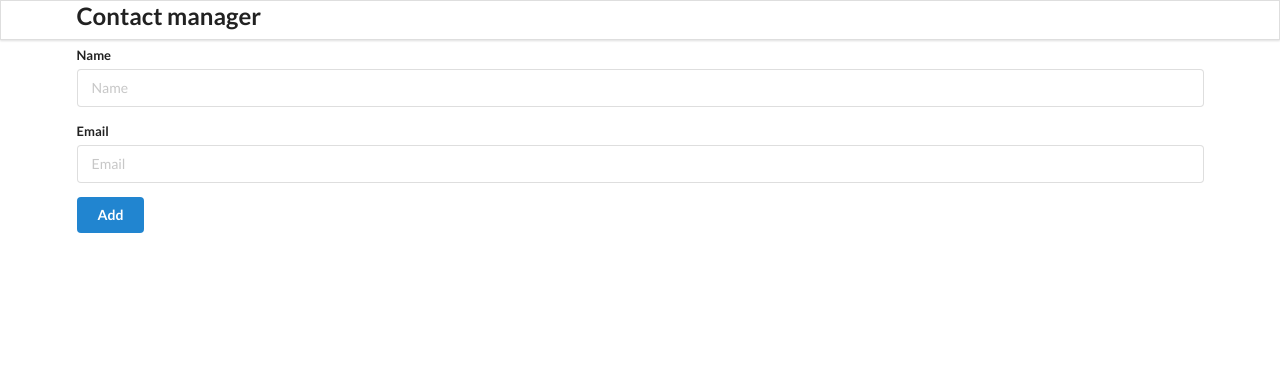
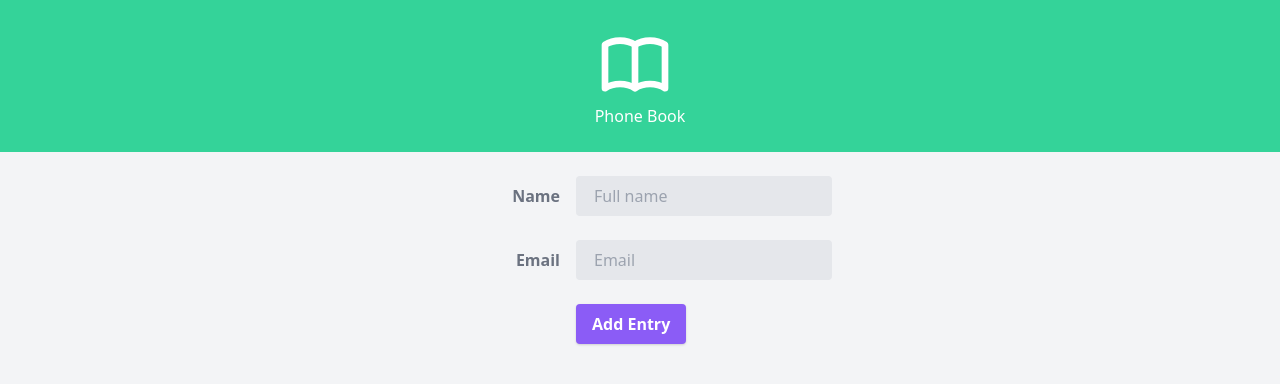
Before and after one commit to voboghure-dev/react-contact-manager, a React (Create React App) app: page / in a window 1280 px wide. Shown: the top 384 px of the page. Built offline with nearby package versions, Linux system fonts and the light colour scheme.

Commit message:
Use TailwindCSS
Signed-off-by: Tapan Kumer Das <voboghure.dev@gmail.com>

```diff
--- /dev/null
+++ b/craco.config.js
@@ -0,0 +1,11 @@
+// craco.config.js
+module.exports = {
+    style: {
+      postcss: {
+        plugins: [
+          require('tailwindcss'),
+          require('autoprefixer'),
+        ],
+      },
+    },
+  }
--- a/public/index.html
+++ b/public/index.html
@@ -9,11 +9,9 @@
     <meta name="viewport" content="width=device-width, initial-scale=1" />
     <meta name="theme-color" content="#000000" />
     <meta name="description" content="Web site created using create-react-app" />
-
-    <link rel="stylesheet" href="https://cdnjs.cloudflare.com/ajax/libs/semantic-ui/2.4.1/semantic.min.css" integrity="sha512-8bHTC73gkZ7rZ7vpqUQThUDhqcNFyYi2xgDgPDHc+GXVGHXq+xPjynxIopALmOPqzo9JZj0k6OqqewdGO3EsrQ==" crossorigin="anonymous" referrerpolicy="no-referrer" />
   </head>
 
-  <body>
+  <body class="bg-gray-100">
     <noscript>You need to enable JavaScript to run this app.</noscript>
 
     <div id="root"></div>
--- a/src/components/AddContact.js
+++ b/src/components/AddContact.js
@@ -18,30 +18,60 @@ class AddContact extends React.Component {
 
   render() {
     return (
-      <div className="ui main">
-        <h2>Add Contact</h2>
-        <form className="ui form" onSubmit={this.add}>
-          <div className="field">
-            <label>Name</label>
+      <div className="flex justify-center py-6">
+        <form className="w-full max-w-sm" onSubmit={this.add}>
+          <div className="md:flex md:items-center mb-6">
+            <div className="md:w-1/3">
+              <label
+                className="block text-gray-500 font-bold md:text-right mb-1 md:mb-0 pr-4"
+                for="inline-full-name"
+              >
+                Name
+              </label>
+            </div>
+            <div className="md:w-2/3">
               <input
+                className="bg-gray-200 appearance-none border-2 border-gray-200 rounded w-full py-2 px-4 text-gray-700 leading-tight focus:outline-none focus:bg-white focus:border-purple-500"
+                id="inline-full-name"
+                name="name"
                 type="text"
-              name="name"
-              placeholder="Name"
+                placeholder="Full name"
                 value={this.state.name}
                 onChange={(e) => this.setState({ name: e.target.value })}
               />
             </div>
-          <div className="field">
-            <label>Email</label>
+          </div>
+          <div className="md:flex md:items-center mb-6">
+            <div className="md:w-1/3">
+              <label
+                className="block text-gray-500 font-bold md:text-right mb-1 md:mb-0 pr-4"
+                for="inline-password"
+              >
+                Email
+              </label>
+            </div>
+            <div className="md:w-2/3">
               <input
+                className="bg-gray-200 appearance-none border-2 border-gray-200 rounded w-full py-2 px-4 text-gray-700 leading-tight focus:outline-none focus:bg-white focus:border-purple-500"
+                id="inline-password"
+                name="email"
                 type="text"
-              name="email"
                 placeholder="Email"
                 value={this.state.email}
                 onChange={(e) => this.setState({ email: e.target.value })}
               />
             </div>
-          <button className="ui button blue">Add</button>
+          </div>
+          <div className="md:flex md:items-center">
+            <div className="md:w-1/3"></div>
+            <div className="md:w-2/3">
+              <button
+                className="shadow bg-purple-500 hover:bg-purple-400 focus:shadow-outline focus:outline-none text-white font-bold py-2 px-4 rounded"
+              >
+                Add Entry
+              </button>
+            </div>
+          </div>
         </form>
       </div>
     );
--- a/src/components/App.css
+++ b/src/components/App.css
@@ -1,38 +1,3 @@
-.App {
-  text-align: center;
-}
-
-.App-logo {
-  height: 40vmin;
-  pointer-events: none;
-}
-
-@media (prefers-reduced-motion: no-preference) {
-  .App-logo {
-    animation: App-logo-spin infinite 20s linear;
-  }
-}
-
-.App-header {
-  background-color: #282c34;
-  min-height: 100vh;
-  display: flex;
-  flex-direction: column;
-  align-items: center;
-  justify-content: center;
-  font-size: calc(10px + 2vmin);
-  color: white;
-}
-
-.App-link {
-  color: #61dafb;
-}
-
-@keyframes App-logo-spin {
-  from {
-    transform: rotate(0deg);
-  }
-  to {
-    transform: rotate(360deg);
-  }
-}
+@tailwind base;
+@tailwind components;
+@tailwind utilities;
--- a/src/components/App.js
+++ b/src/components/App.js
@@ -31,7 +31,7 @@ function App() {
   }, [contacts]);
 
   return (
-    <div className="ui container">
+    <div className="container mx-auto">
       <Header />
       <AddContact addContactHandler={addContactHandler} />
       <ContactList contacts={contacts} getContactId={removeContactHandler} />
--- a/src/components/ContactCard.js
+++ b/src/components/ContactCard.js
@@ -1,21 +1,27 @@
 import React from "react";
 import user from "../images/user.png";
+import { TrashIcon } from "@heroicons/react/outline";
 
 const ContactCard = (props) => {
   const { id, name, email } = props.contact;
 
   return (
-    <div className="item">
-      <img className="ui avatar image" src={user} alt="user" />
-      <div className="content">
-        <div className="header">{name}</div>
-        <div>{email}</div>
+    <div class="w-full max-w-sm">
+      <div class="border border-gray-400 bg-white rounded p-4 flex flex-col leading-normal">
+        <div class="flex items-center justify-between">
+          <img class="w-10 h-10 rounded-full mr-4" src={user} alt="Avatar" />
+          <div class="text-sm w-60">
+            <p class="text-gray-900 leading-none">{name}</p>
+            <p class="text-gray-600">{email}</p>
+          </div>
+          <div class="text-sm">
+            <TrashIcon
+              className="w-8 h-8 text-red-500"
+              onClick={() => props.clickHandler(id)}
+            />
+          </div>
+        </div>
       </div>
-      <i
-        className="trash alternate outline icon"
-        style={{ color: "red", marginTop: "7px" }}
-        onClick={() => props.clickHandler(id)}
-      ></i>
     </div>
   );
 };
--- a/src/components/ContactList.js
+++ b/src/components/ContactList.js
@@ -16,7 +16,7 @@ const ContactList = (props) => {
     );
   });
 
-  return <div className="ui celled list">{renderContactList}</div>;
+  return <div className="grid grid-cols-1 gap-x-14 justify-center py-6">{renderContactList}</div>;
 };
 
 export default ContactList;
--- a/src/components/Header.js
+++ b/src/components/Header.js
@@ -1,13 +1,15 @@
 import React from "react";
+import { BookOpenIcon } from "@heroicons/react/outline";
 
 const Header = () => {
-    return (
-        <div className="ui fixed menu">
-            <div className="ui container center">
-                <h2>Contact manager</h2>
-            </div>
-        </div>
-    );
-}
+  return (
+    <header className="bg-green-400 text-white py-6 px-4 flex justify-center">
+      <div>
+        <BookOpenIcon className="w-20 h-20" />
+        <p>Phone Book</p>
+      </div>
+    </header>
+  );
+};
 
 export default Header;
--- /dev/null
+++ b/tailwind.config.js
@@ -0,0 +1,11 @@
+module.exports = {
+  purge: ['./src/**/*.{js,jsx,ts,tsx}', './public/index.html'],
+  darkMode: false, // or 'media' or 'class'
+  theme: {
+    extend: {},
+  },
+  variants: {
+    extend: {},
+  },
+  plugins: [],
+}
```
Also changed, not shown: package.json (+10 -3 lines), 1 other file (tests, documents, lock files or other folders). Lines whose indentation alone changed are shown as unchanged.
